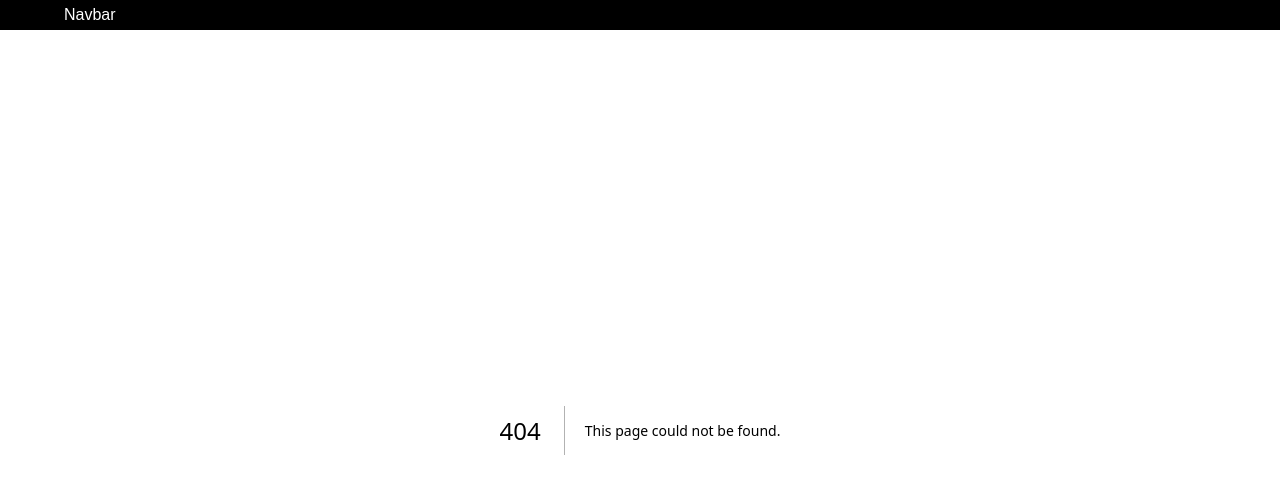
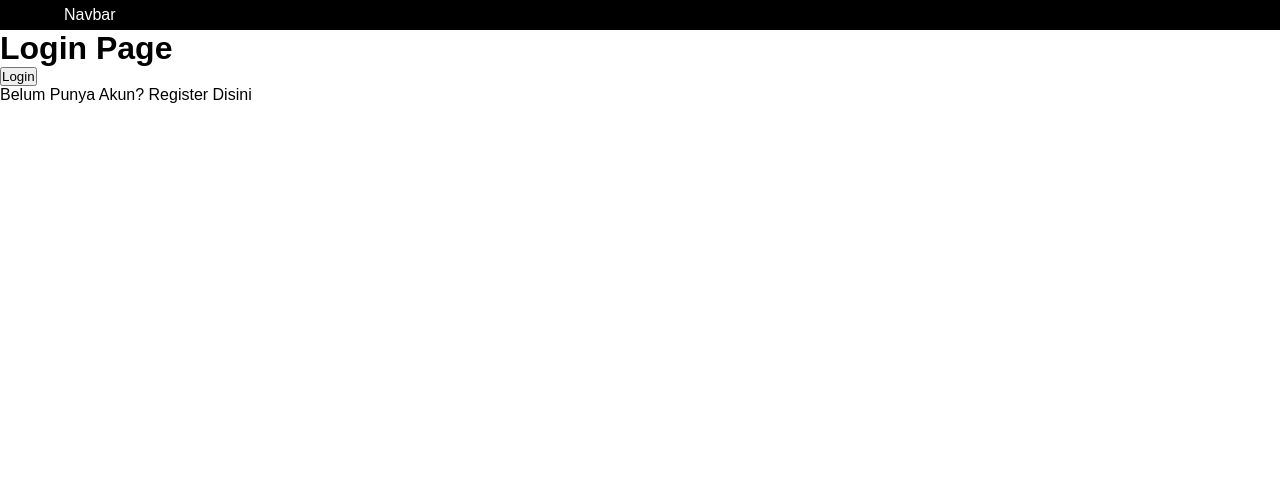
Before and after one commit to marzanoo/nextttt, a Next.js app: page /auth/login in a window 1280 px wide. Before the commit this address had no page. Shown: the top 494 px of the page. Built offline with nearby package versions, Linux system fonts and the light colour scheme.

Commit message:
link navigation

```diff
--- /dev/null
+++ b/src/pages/auth/login.tsx
@@ -0,0 +1,20 @@
+import Link from "next/link";
+import { useRouter } from "next/router";
+
+const LoginPage = () => {
+  const { push } = useRouter();
+  const handlerLogin = () => {
+    push("/product");
+  };
+  return (
+    <div>
+      <h1>Login Page</h1>
+      <button onClick={() => handlerLogin()}>Login</button>
+      <p>
+        Belum Punya Akun? Register <Link href="/auth/register">Disini</Link>
+      </p>
+    </div>
+  );
+};
+
+export default LoginPage;
```
Also changed, not shown: src/pages/auth/register.tsx (added, +14 -0 lines), src/pages/product/index.tsx (+10 -0 lines), src/pages/shop/[[...slug]].tsx (added, +13 -0 lines).
